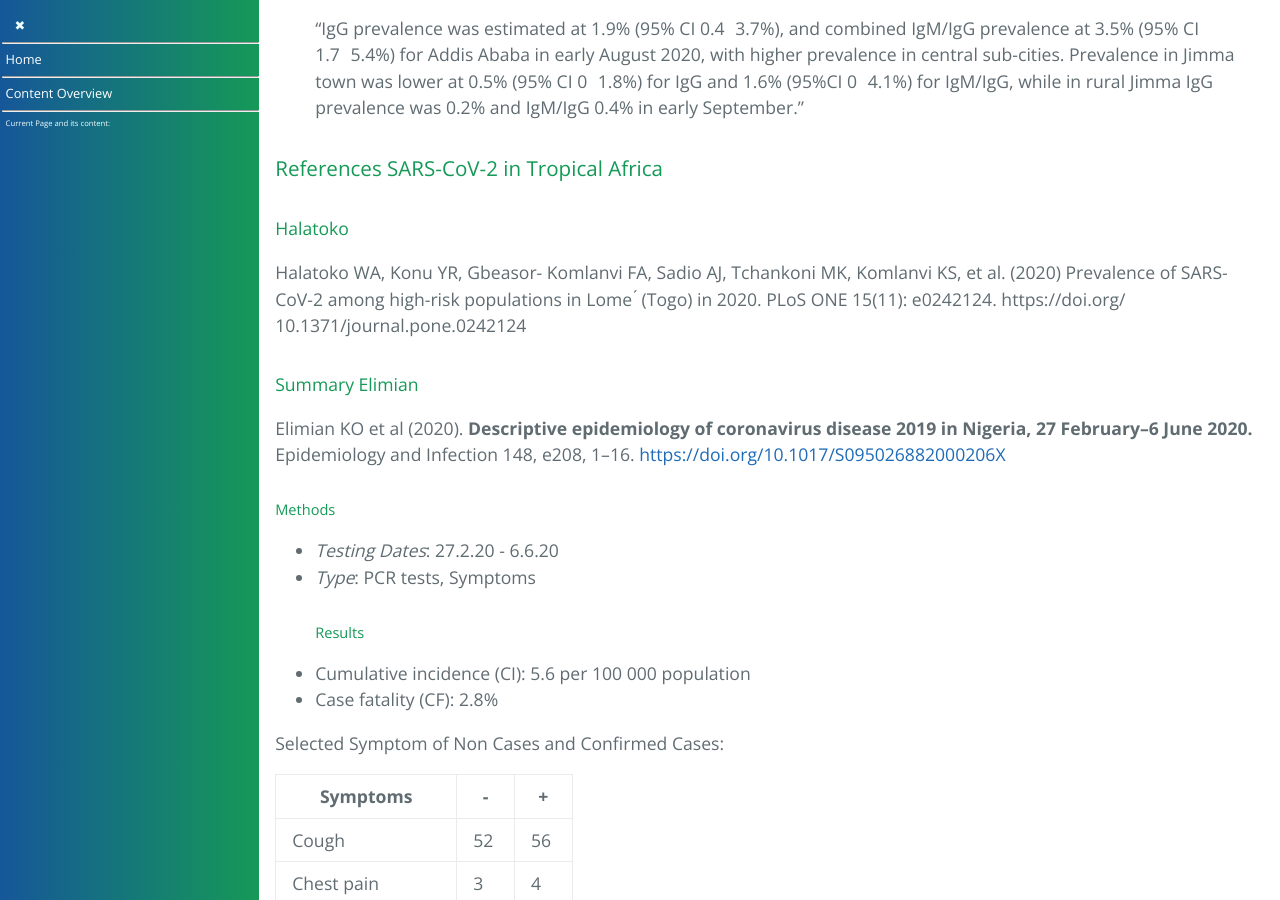
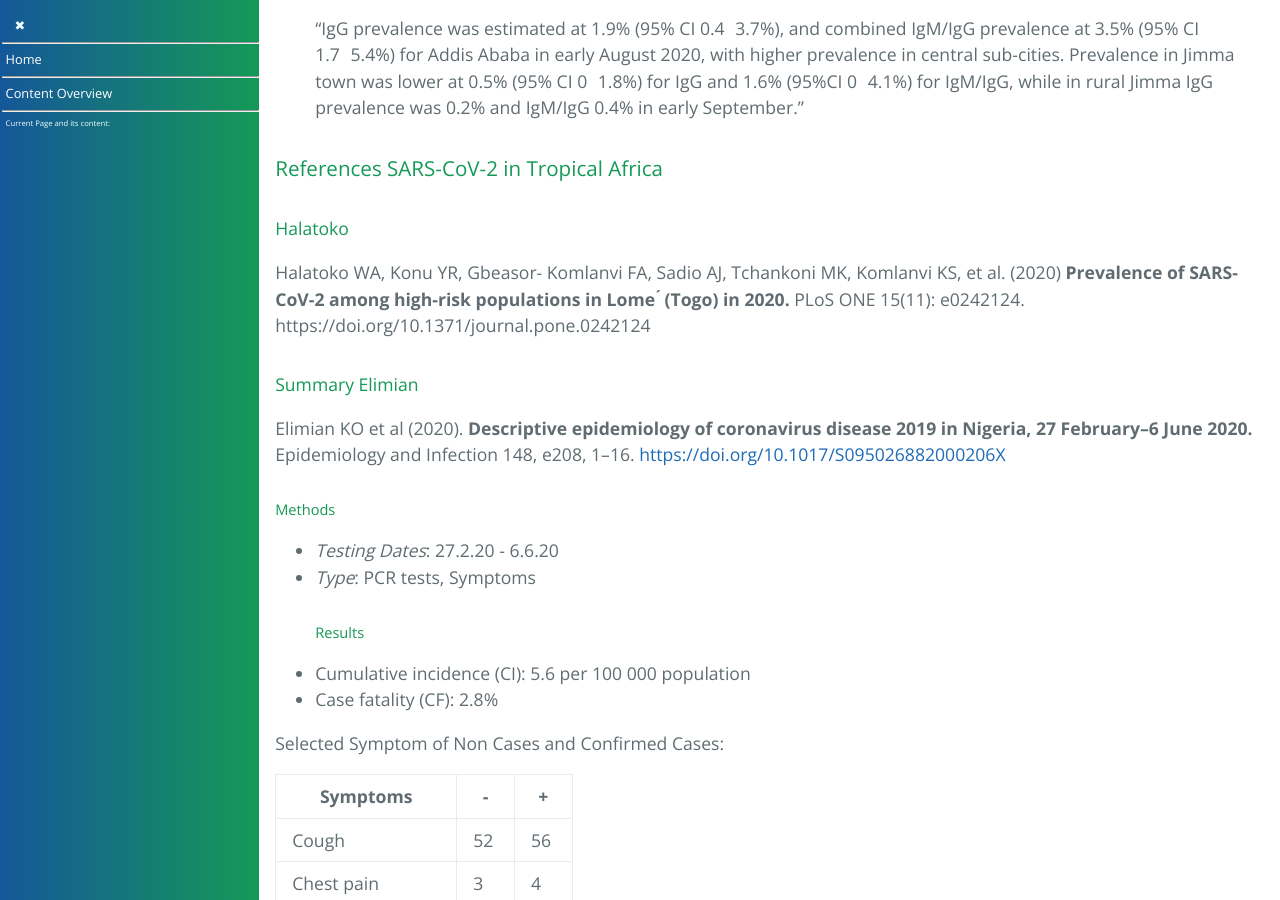
Before and after one commit to forestgrape/coronavirus, a Jekyll site: the page built from 5_epidemiological/spread_analyses.md, in a window 1280 px wide and 900 px high, scrolled down 32413 px. Built offline with Jekyll 4.4.1, drawn with Linux system fonts in a browser that asks for light colours; our own code applies the rules of GitHub Pages for plain Markdown files; some of the changed lines change nothing that is shown; some of the changed text lies outside the part shown.

Commit message:
formulations

```diff
--- a/5_epidemiological/spread_analyses.md
+++ b/5_epidemiological/spread_analyses.md
@@ -276,8 +276,8 @@
 
 Observations in tropical Africa:
 * [Sagara et al](#summary-sagara) observed measured the seroprevalence in July and December in rural and urban regions of Mali:
-  * In urban settings the seroprevalence increased from about 20% to 70%.
-  * In rural settings from about 5% to 35 - 55%.
+  * In urban regions the seroprevalence increased from 20% to 70%.
+  * In rural regions from roughly 5% to 35 - 55%.
   * Seroconversion was not associated to experienced symptoms, however seroconversion was slightly associated with searching medical advice.
 * In Zambia during the first Covid wave [Mulenga et al](#summary-mulenga) observed a PCR positive rate of about 10% in urban settings and 3% in rural settings yielding an average of 7% positive. The seroprevalence at the early phase of the wave was about 2%.
 * [Quashie et al](#summary-quashie) observe seroprevalences of ranging from 10-15% (shopping malls, formal employees, higher education) to 25% (markets, informal employees) in August 2020. In February the pattern changes: The seroprevalences is now higher in the formal sector with about 25% compared to about 20% in the informal sector. //=> possibly indicates droplet transmission in the early spread since with aerosol spread on would except shopping malls to be hit first. But with dense crowds and (semi-)confined aerosol spread is also possible.
@@ -893,7 +893,10 @@
 ### References SARS-CoV-2 in Tropical Africa
 
 #### Halatoko
-Halatoko WA, Konu YR, Gbeasor- Komlanvi FA, Sadio AJ, Tchankoni MK, Komlanvi KS, et al. (2020) Prevalence of SARS-CoV-2 among high-risk populations in Lome ́ (Togo) in 2020. PLoS ONE 15(11): e0242124. https://doi.org/ 10.1371/journal.pone.0242124
+Halatoko WA, Konu YR, Gbeasor- Komlanvi FA, Sadio AJ, Tchankoni MK, Komlanvi KS, et al. (2020)
+**Prevalence of SARS-CoV-2 among high-risk populations in Lome ́ (Togo) in 2020.**
+PLoS ONE 15(11): e0242124.
+https://doi.org/10.1371/journal.pone.0242124
 
 #### Summary Elimian
 Elimian KO et al (2020).
```
